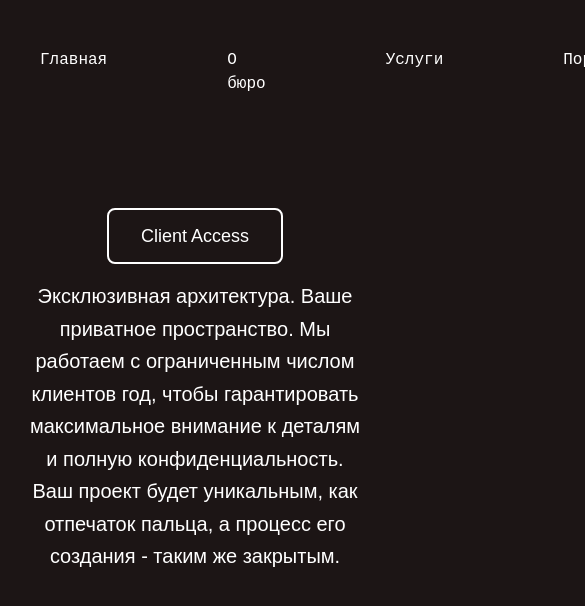
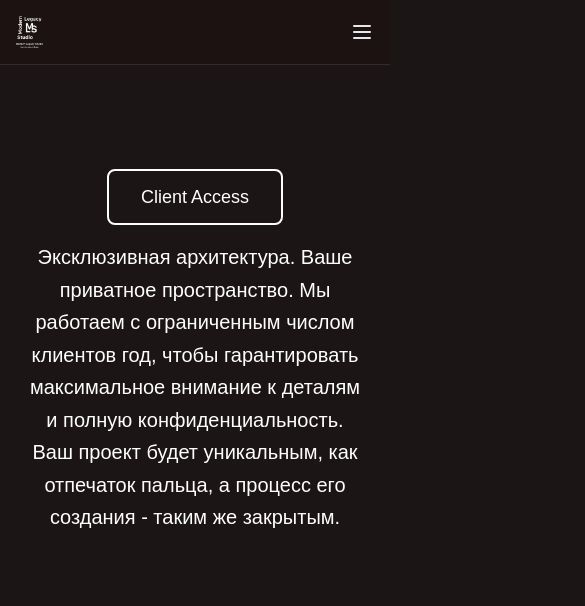
Before and after one commit to vrodeprogramist/my-project, a Next.js app: page / in a window 390 px wide. Shown: the top 606 px of the page, 585 px wide, since content can reach past the window. Built offline with nearby package versions, Linux system fonts and the light colour scheme; a web font is replaced by a local one.

Commit message:
Header.tsx

```diff
--- a/components/ui/Header.tsx
+++ b/components/ui/Header.tsx
@@ -1,6 +1,8 @@
 "use client";
 
 import Link from "next/link";
+import Image from "next/image";
+import { useState } from "react";
 
 interface HeaderProps {
   logo?: React.ReactNode;
@@ -9,25 +11,31 @@ interface HeaderProps {
 }
 
 export default function Header({ logo, navigation, actions }: HeaderProps) {
+  const [isOpen, setIsOpen] = useState(false);
+
   return (
-    <header className="bg-#1c1212">
-      <div className="max-w-1xl mx-auto px-2 py-2">
-        <div className="flex justify-between gap-8">
+    <header className="bg-[#1c1212] border-b border-white/10">
+      <div className="max-w-7xl mx-auto px-4 sm:px-6 lg:px-8">
+        <div className="flex items-center justify-between h-16">
           {/* Логотип */}
           <div className="flex items-center gap-2">
             {logo || (
-              <img src="/images2/Логотип2.png" alt="logo" width={170} height={200}/>
+              <img
+                src="/images2/Логотип2.png"
+                alt="logo"
+                className="h-8 w-auto sm:h-10"
+              />
             )}
           </div>
 
-          {/* Навигация */}
+          {/* Десктопная навигация */}
           {navigation && (
-            <nav className="mt-10 flex gap-30 last:mr-20">
-              {navigation.map((item, index) => (
+            <nav className="hidden md:flex items-center gap-6 lg:gap-10">
+              {navigation.map((item) => (
                 <Link
-                  key={index}
+                  key={item.href}
                   href={item.href}
-                  className="text-gray-200 hover:text-red-950 font-medium transition-colors"
+                  className="text-gray-200 hover:text-red-950 font-medium transition-colors text-sm lg:text-base"
                 >
                   {item.label}
                 </Link>
@@ -35,9 +43,35 @@ export default function Header({ logo, navigation, actions }: HeaderProps) {
             </nav>
           )}
 
+          {/* Кнопка-бургер для мобильных */}
+          <button
+            onClick={() => setIsOpen(!isOpen)}
+            className="md:hidden text-gray-200 hover:text-red-950"
+          >
+            <svg className="w-6 h-6" fill="none" stroke="currentColor" viewBox="0 0 24 24">
+              <path strokeLinecap="round" strokeLinejoin="round" strokeWidth={2} d="M4 6h16M4 12h16M4 18h16" />
+            </svg>
+          </button>
+
           {/* Действия (кнопки, иконки) */}
-          {actions && <div className="flex items-between gap-2 ml-auto">{actions}</div>}
+          {actions && <div className="hidden md:flex items-center gap-4">{actions}</div>}
         </div>
+
+        {/* Мобильное меню */}
+        {isOpen && navigation && (
+          <div className="md:hidden py-4 border-t border-white/10">
+            {navigation.map((item) => (
+              <Link
+                key={item.href}
+                href={item.href}
+                className="block py-2 text-gray-200 hover:text-red-950 font-medium transition-colors"
+                onClick={() => setIsOpen(false)}
+              >
+                {item.label}
+              </Link>
+            ))}
+          </div>
+        )}
       </div>
     </header>
   );
```
